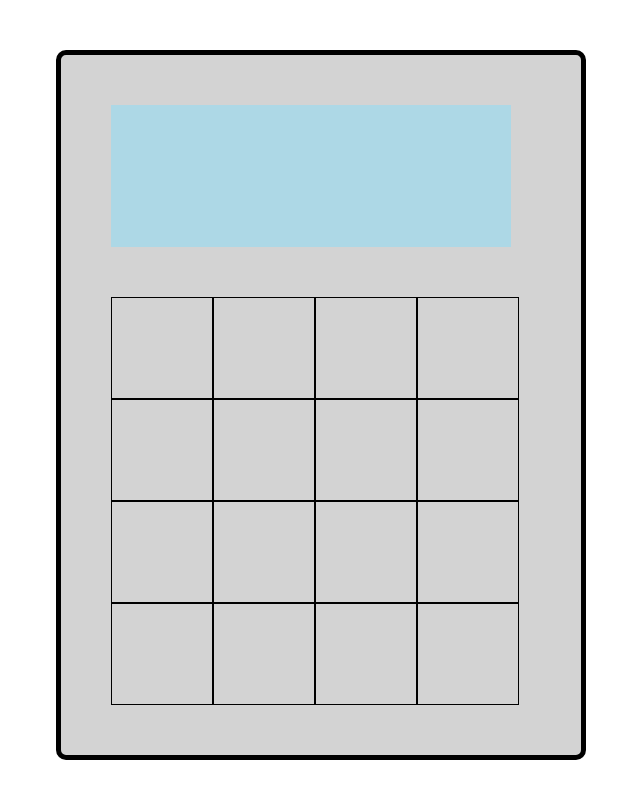
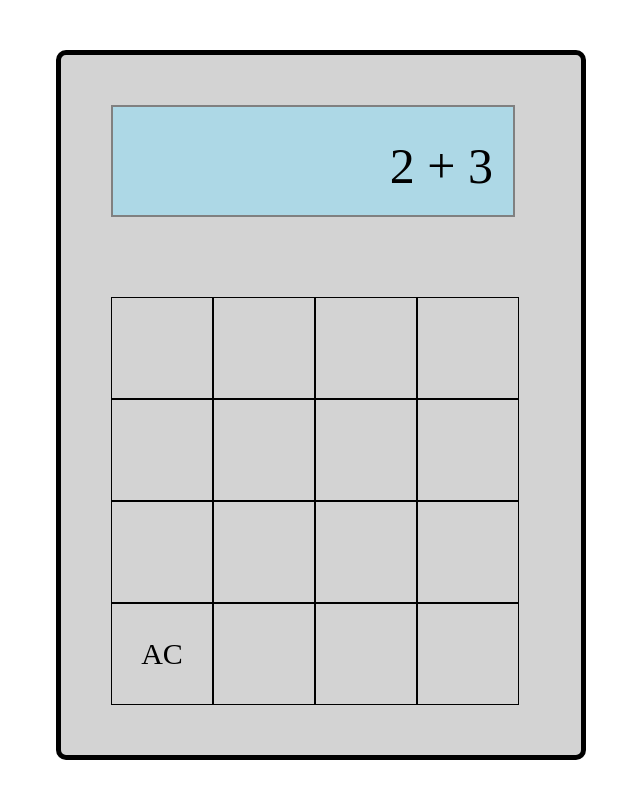
Before and after one commit to tammeusb/odin_calculator, a plain HTML site: page index.html in a window 1280 px wide. Shown: the whole page, without its empty margins (319-959 px from the left). Drawn offline with Linux system fonts and the light colour scheme.

Commit message:
Add dummy display and "clear" button

```diff
--- a/index.html
+++ b/index.html
@@ -10,7 +10,9 @@
 <body>
 
     <div class="calculator">
-        <div class="display"></div>
+        <div class="display">
+            <div class="numbers"></div>
+        </div>
         <div class="container-buttons">
             <div class="button"></div>
             <div class="button"></div>
@@ -24,7 +26,7 @@
             <div class="button"></div>
             <div class="button"></div>
             <div class="button"></div>
-            <div class="button"></div>
+            <div class="button clear">AC</div>
             <div class="button"></div>
             <div class="button"></div>
             <div class="button"></div>
--- a/script.js
+++ b/script.js
@@ -26,3 +26,7 @@ const operate = function(x,y,operator) {
     if (operator === '*') return multiply(x,y)
     if (operator === '/') return divide(x,y)
 }
+
+const calculatorNumbers = document.querySelector('.numbers');
+
+calculatorNumbers.textContent = "2 + 3";
--- a/style.css
+++ b/style.css
@@ -17,16 +17,22 @@ body {
 }
 
 .display {
-    width: 400px;
+    border: 2px solid grey;
+    width: 360px;
     flex: 1;
+    display: flex;
+    justify-content: flex-end;
+    align-items: end;
+    padding: 20px;
     background-color: lightblue;
-    margin-bottom: 50px;
+    margin-bottom: 80px;
 }
 
 .container-buttons {
     flex: 1;
     display: flex;
     flex-wrap: wrap;
+    /*border: 2px solid black;*/
 }
 
 .button {
@@ -34,3 +40,14 @@ body {
     height: 100px;
     width: 100px;
 }
+
+.numbers {
+    font-size: 50px;
+}
+
+.button {
+    display: flex;
+    align-items: center;
+    font-size: 30px;
+    justify-content: center;
+}
```
